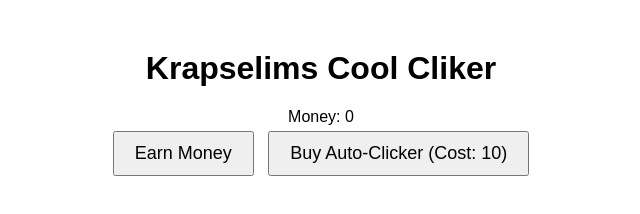
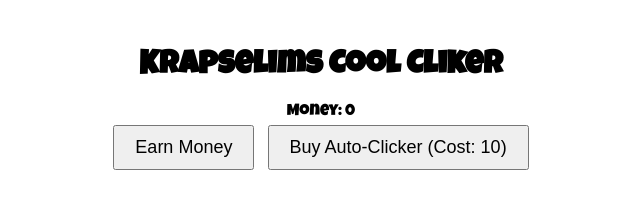
Before and after one commit to Krapselim/Krapselims-cool-cliker, a plain HTML site: page index.html in a window 1280 px wide. Shown: the whole page, without its empty margins (319-959 px from the left). Drawn offline with Linux system fonts and the light colour scheme.

Commit message:
Update style.css

```diff
--- a/style.css
+++ b/style.css
@@ -1,10 +1,10 @@
 body {
-    font-family: Arial;
+    font-family: 'Luckiest Guy', cursive; /* silly, playful font */
     text-align: center;
     margin-top: 50px;
     height: 100vh;
     position: relative;
-    overflow: hidden; /* prevent button from going offscreen */
+    overflow: hidden; /* prevents button from leaving screen */
 }
 
 button {
@@ -13,5 +13,5 @@ button {
     margin: 5px;
     cursor: pointer;
     position: relative;
-    transition: all 0.3s ease; /* smooth floating movement */
+    transition: all 0.3s ease; /* smooth movement */
 }
```
